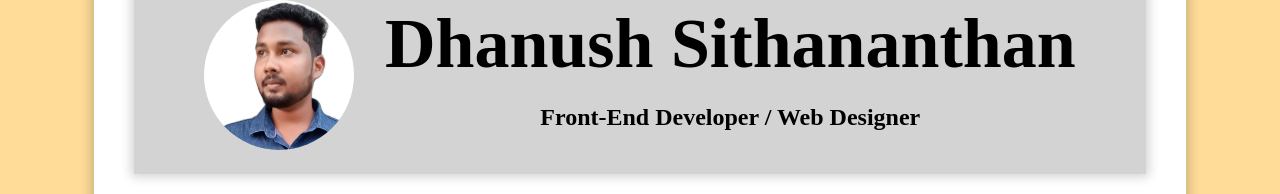
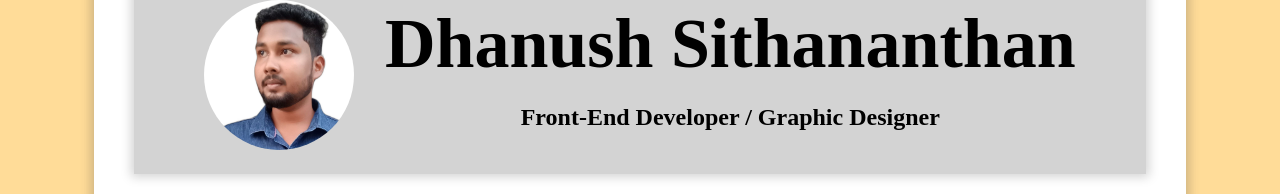
Before and after one commit to DhanushSith/Resume2023, a plain HTML site: page index.html in a window 1280 px wide. Shown: the part 90-284 px from the top of the page. Drawn offline with Linux system fonts and the light colour scheme.

Commit message:
Update index.html

```diff
--- a/index.html
+++ b/index.html
@@ -13,7 +13,7 @@
 		</div>
 		<div class="nameofDhan">
 			<h1 class="title">Dhanush Sithananthan</h1>
-			<h1 class="subTitletop">Front-End Developer / Web Designer</h1>
+			<h1 class="subTitletop">Front-End Developer / Graphic Designer</h1>
 		</div>
 	</div>
 	<div>
```
